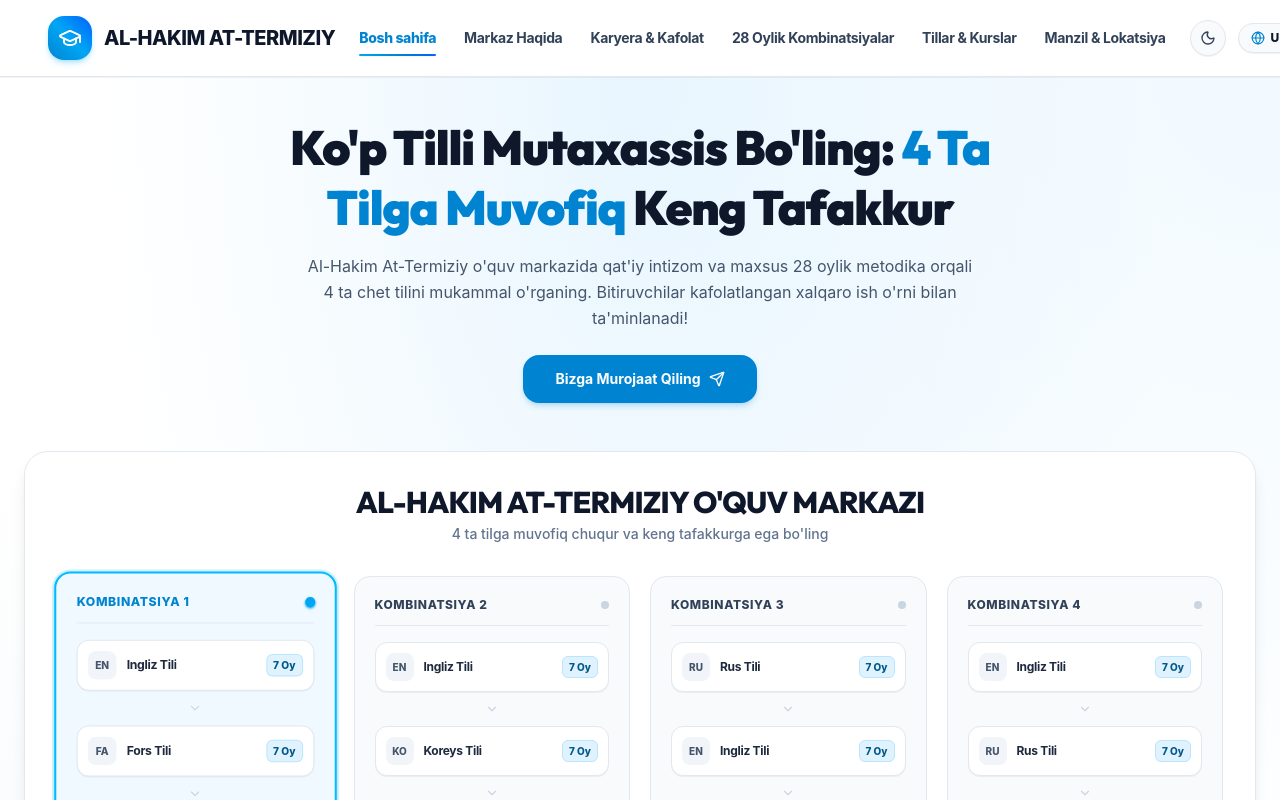
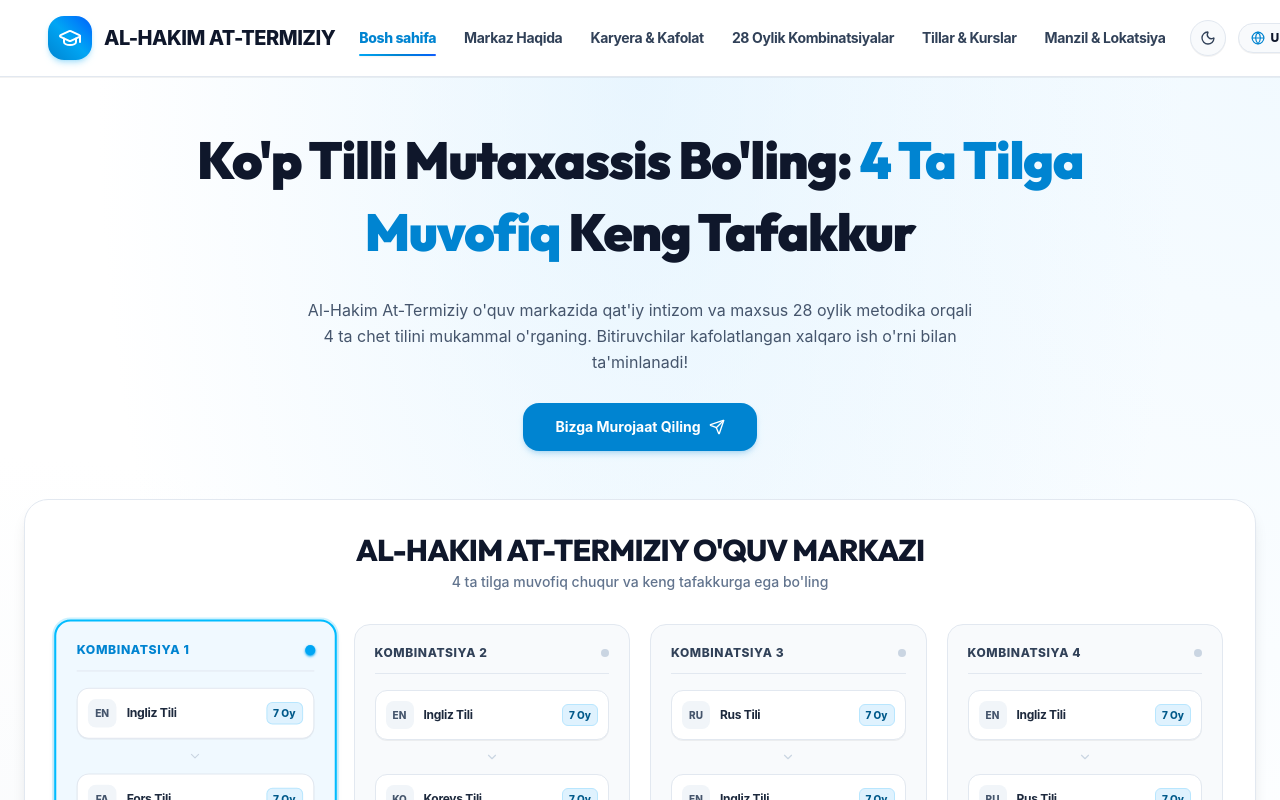
Before and after one commit to humoyun1773/at-termiziy, a React (Vite) app: page / in a window 1280 px wide. Shown: the top 800 px of the page. Built offline with nearby package versions, Linux system fonts and the light colour scheme; a web font is replaced by a local one.

Commit message:
style: fix headline line-height to prevent text overlapping and ensure clean typographic spacing

```diff
--- a/src/index.css
+++ b/src/index.css
@@ -35,6 +35,7 @@
     font-family: 'Google Sans', 'Outfit', 'Plus Jakarta Sans', sans-serif;
     letter-spacing: -0.02em;
     font-weight: 700;
+    line-height: 1.35;
   }
 
   /* Universal pointer cursor for all interactive elements */
--- a/src/pages/HomePage.tsx
+++ b/src/pages/HomePage.tsx
@@ -45,11 +45,11 @@ export const HomePage: React.FC = () => {
             initial={{ opacity: 0, y: 20 }}
             animate={{ opacity: 1, y: 0 }}
             transition={{ duration: 0.5, ease: "easeOut" }}
-            className="text-center max-w-3xl mx-auto space-y-4 mb-8 md:mb-12"
+            className="text-center max-w-4xl mx-auto space-y-5 mb-8 md:mb-12"
           >
 
             {/* Main Headline */}
-            <h1 className="text-3xl sm:text-4xl md:text-5xl font-black text-slate-900 dark:text-white tracking-tight leading-tight font-heading">
+            <h1 className="text-3xl sm:text-4xl md:text-5xl lg:text-[52px] font-black text-slate-900 dark:text-white tracking-tight leading-[1.3] sm:leading-[1.35] md:leading-[1.38] font-heading py-2">
               {t.hero.titleStart}{' '}
               <span className="text-sky-600 dark:text-sky-400 inline">
                 {t.hero.titleHighlight}
@@ -260,8 +260,8 @@ export const HomePage: React.FC = () => {
               <MapPin className="w-3.5 h-3.5 text-sky-600 dark:text-sky-400" />
               Qarshi Shahar Bosh Binomiz
             </Badge>
-            <h2 className="text-xl sm:text-2xl font-extrabold text-slate-900 dark:text-white font-heading leading-tight">
-              Zamonaviy Sharoitlar va Haqiqiy Poliglot Muhiti
+            <h2 className="text-xl sm:text-2xl font-extrabold text-slate-900 dark:text-white font-heading leading-snug md:leading-normal">
+              Zamonaviy Sharoitlar va Haqiqiy Ko'p Tilli Muhit
             </h2>
             <p className="text-xs sm:text-sm text-slate-600 dark:text-slate-300 leading-relaxed">
               Markazimiz Qarshi shahrining eng qulay joyida joylashgan bo'lib, har bir xona interaktiv texnologiyalar va speaking zonalar bilan jihozlangan.
```
